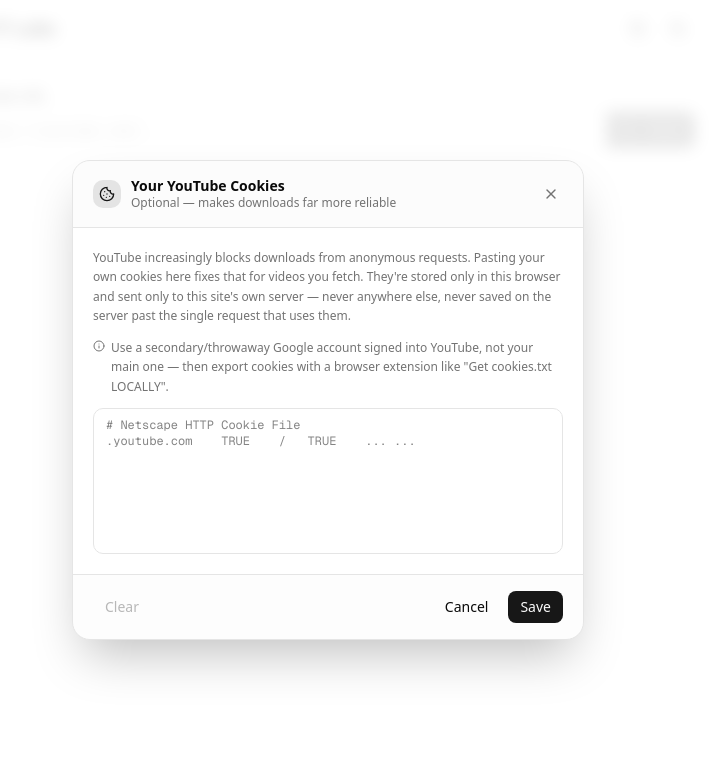
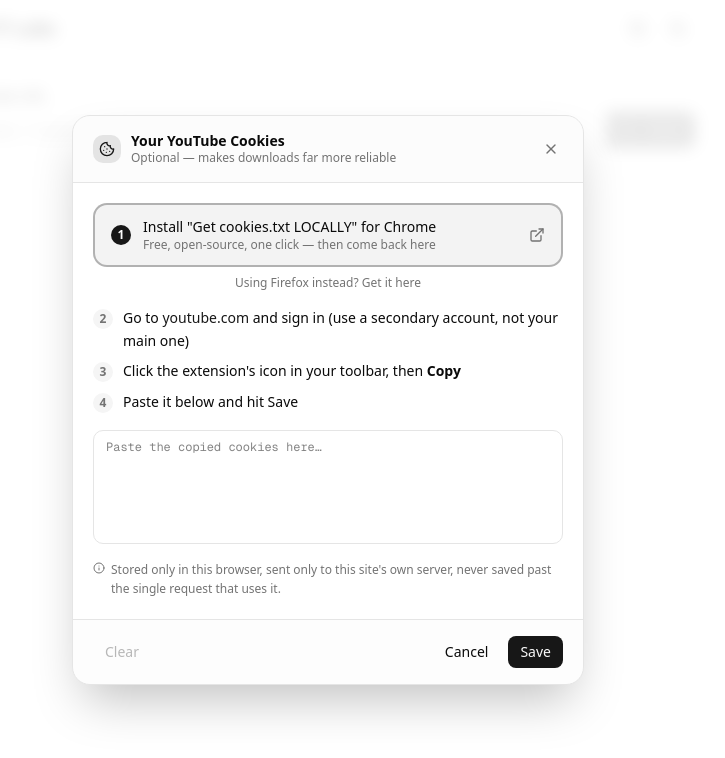
Before and after one commit to Ujjwal2327/YT-Labs, a Next.js app: page / in a window 1280 px wide. Both pictures are taken after a click on the button 950 px from the left and 28 px from the top of the page. Shown: the top 758 px of the page, without its empty margins (312-1037 px from the left). Built offline with nearby package versions, Linux system fonts and the light colour scheme.

Commit message:
fix bugs

```diff
--- a/app/api/stream-url/route.js
+++ b/app/api/stream-url/route.js
@@ -22,6 +22,12 @@ import {
 export const runtime = "nodejs";
 export const maxDuration = 60;
 
+// NOTE: these caps filter by yt-dlp's `height` field, which is the video's
+// raw vertical pixel dimension. For landscape video that's the expected
+// "1080p"-style constraint. For a portrait Short (e.g. 1080x1920), `height`
+// is actually the LARGER dimension, so a "1080p" cap can end up selecting a
+// lower actual resolution than intended. "highest" (the default and most
+// commonly picked option) isn't affected — it has no height cap at all.
 const DEVICE_VIDEO_FORMAT_MAP = {
   highest:
     "bestvideo[height<=1080][vcodec^=avc1]+bestaudio[ext=m4a]/bestvideo[height<=1080]+bestaudio[ext=m4a]/bestvideo[height<=1080]+bestaudio/best[height<=1080]",
--- a/app/api/video/route.js
+++ b/app/api/video/route.js
@@ -82,6 +82,8 @@ export async function GET(req) {
       title: info.title || "Unknown",
       author: info.uploader || info.channel || "Unknown",
       channelId: info.channel_id || null,
+      width: info.width || null,
+      height: info.height || null,
       duration: formatDuration(info.duration || 0),
       durationSeconds: info.duration || 0,
       thumbnail: bestThumb,
--- a/app/page.js
+++ b/app/page.js
@@ -55,6 +55,7 @@ import {
   Settings2,
   ChevronRight,
   Cookie,
+  Smartphone,
 } from "lucide-react";
 
 // ── Theme ─────────────────────────────────────────────────────────────────────
@@ -141,6 +142,19 @@ function detectUrlType(rawUrl) {
     return null;
   } catch {
     return null;
+  }
+}
+
+// A Short is still just a video underneath (same fetch/download path) - this
+// only affects display (type pill label, thumbnail aspect ratio), so it's
+// kept separate from detectUrlType's "video" result rather than becoming a
+// third urlType value every urlType === "video" check would need to handle.
+function isShortsUrl(rawUrl) {
+  if (!rawUrl?.trim()) return false;
+  try {
+    return new URL(rawUrl.trim()).pathname.startsWith("/shorts/");
+  } catch {
+    return false;
   }
 }
 
@@ -1008,14 +1022,41 @@ function DownloadSettingsModal({
 }
 
 // ── Cookies Modal ────────────────────────────────────────────────────────────
+const COOKIE_EXTENSION = {
+  chrome:
+    "https://chromewebstore.google.com/detail/get-cookiestxt-locally/cclelndahbckbenkjhflpdbgdldlbecc",
+  firefox:
+    "https://addons.mozilla.org/en-US/firefox/addon/get-cookies-txt-locally/",
+};
+
 function CookiesModal({ open, onClose, cookies, onSave }) {
   const [draft, setDraft] = useState(cookies);
+  const [browser, setBrowser] = useState({
+    name: "Chrome",
+    url: COOKIE_EXTENSION.chrome,
+  });
 
   useEffect(() => {
-    if (open) setDraft(cookies);
+    if (!open) return;
+    setDraft(cookies);
+    const isFirefox =
+      typeof navigator !== "undefined" && /Firefox\//.test(navigator.userAgent);
+    setBrowser(
+      isFirefox
+        ? { name: "Firefox", url: COOKIE_EXTENSION.firefox }
+        : { name: "Chrome", url: COOKIE_EXTENSION.chrome }, // covers Chrome/Edge/Brave/Opera too
+    );
   }, [open, cookies]);
 
   if (!open) return null;
+
+  const otherBrowser =
+    browser.name === "Chrome"
+      ? { name: "Firefox", url: COOKIE_EXTENSION.firefox }
+      : {
+          name: "Chrome (also works for Edge/Brave)",
+          url: COOKIE_EXTENSION.chrome,
+        };
 
   return (
     <div className="fixed inset-0 z-50 flex items-center justify-center p-4">
@@ -1046,30 +1087,79 @@ function CookiesModal({ open, onClose, cookies, onSave }) {
           </button>
         </div>
 
-        <div className="p-5 flex flex-col gap-3">
-          <p className="text-xs text-muted-foreground leading-relaxed">
-            YouTube increasingly blocks downloads from anonymous requests.
-            Pasting your own cookies here fixes that for videos you fetch.
-            They're stored only in this browser and sent only to this site's own
-            server — never anywhere else, never saved on the server past the
-            single request that uses them.
-          </p>
-          <p className="text-xs text-muted-foreground leading-relaxed flex items-start gap-1.5">
-            <Info className="w-3 h-3 shrink-0 mt-0.5" />
-            Use a secondary/throwaway Google account signed into YouTube, not
-            your main one — then export cookies with a browser extension like
-            "Get cookies.txt LOCALLY".
-          </p>
+        <div className="p-5 flex flex-col gap-4">
+          <a
+            href={browser.url}
+            target="_blank"
+            rel="noopener noreferrer"
+            className="flex items-center gap-3 rounded-xl border-2 border-primary/30 bg-primary/5 hover:bg-primary/10 px-4 py-3 transition-colors"
+          >
+            <span className="shrink-0 w-5 h-5 rounded-full bg-primary text-primary-foreground text-xs font-semibold flex items-center justify-center">
+              1
+            </span>
+            <div className="flex-1 min-w-0">
+              <p className="text-sm font-medium">
+                Install "Get cookies.txt LOCALLY" for {browser.name}
+              </p>
+              <p className="text-xs text-muted-foreground">
+                Free, open-source, one click — then come back here
+              </p>
+            </div>
+            <ExternalLink className="w-4 h-4 text-muted-foreground shrink-0" />
+          </a>
+          <a
+            href={otherBrowser.url}
+            target="_blank"
+            rel="noopener noreferrer"
+            className="text-xs text-muted-foreground hover:text-foreground -mt-2 self-center"
+          >
+            Using {otherBrowser.name} instead? Get it here
+          </a>
+
+          <ol className="flex flex-col gap-2">
+            {[
+              <>
+                Go to{" "}
+                <a
+                  href="https://youtube.com"
+                  target="_blank"
+                  rel="noopener noreferrer"
+                  className="text-primary hover:underline"
+                >
+                  youtube.com
+                </a>{" "}
+                and sign in (use a secondary account, not your main one)
+              </>,
+              <>
+                Click the extension's icon in your toolbar, then{" "}
+                <strong>Copy</strong>
+              </>,
+              <>Paste it below and hit Save</>,
+            ].map((step, i) => (
+              <li key={i} className="flex items-start gap-2.5">
+                <span className="shrink-0 w-5 h-5 rounded-full bg-muted text-muted-foreground text-xs font-semibold flex items-center justify-center mt-0.5">
+                  {i + 2}
+                </span>
+                <p className="text-sm flex-1 leading-relaxed">{step}</p>
+              </li>
+            ))}
+          </ol>
+
           <textarea
             value={draft}
             onChange={(e) => setDraft(e.target.value)}
-            placeholder={
-              "# Netscape HTTP Cookie File\n.youtube.com\tTRUE\t/\tTRUE\t...\t..."
-            }
-            rows={8}
+            placeholder="Paste the copied cookies here…"
+            rows={6}
             className="w-full rounded-lg border bg-background px-3 py-2 text-xs font-mono resize-none focus:outline-none focus:ring-2 focus:ring-ring"
             spellCheck={false}
           />
+
+          <p className="text-xs text-muted-foreground leading-relaxed flex items-start gap-1.5">
+            <Info className="w-3 h-3 shrink-0 mt-0.5" />
+            Stored only in this browser, sent only to this site's own server,
+            never saved past the single request that uses it.
+          </p>
+
           {cookies && (
             <p className="text-xs text-green-600 dark:text-green-400 flex items-center gap-1.5">
               <CheckCircle2 className="w-3.5 h-3.5" /> Cookies are currently
@@ -1134,9 +1224,17 @@ function VideoCard({ video, onDownload, download, globallyBusy = false }) {
 
   const isLocked = globallyBusy || effectiveStatus === "downloading";
 
+  const isVertical = video.height && video.width && video.height > video.width;
+
   return (
     <div className="rounded-xl border bg-card overflow-hidden">
-      <div className="relative w-full aspect-video bg-muted overflow-hidden">
+      <div
+        className={`relative bg-muted overflow-hidden ${
+          isVertical
+            ? "w-40 sm:w-48 aspect-[9/16] mx-auto my-4 rounded-lg"
+            : "w-full aspect-video"
+        }`}
+      >
         <img
           src={video.thumbnail}
           alt={video.title}
@@ -1145,6 +1243,11 @@ function VideoCard({ video, onDownload, download, globallyBusy = false }) {
             e.target.style.display = "none";
           }}
         />
+        {isVertical && (
+          <span className="absolute top-2 left-2 bg-black/80 text-white text-xs font-medium px-1.5 py-0.5 rounded flex items-center gap-1">
+            <Smartphone className="w-3 h-3" /> Short
+          </span>
+        )}
         <span className="absolute bottom-2 right-2 bg-black/80 text-white text-xs font-mono px-1.5 py-0.5 rounded">
           {video.duration}
         </span>
@@ -1745,7 +1848,9 @@ export default function Home() {
     urlType === "playlist"
       ? { label: "Playlist", icon: List }
       : urlType === "video"
-        ? { label: "Video", icon: Video }
+        ? isShortsUrl(url)
+          ? { label: "Short", icon: Smartphone }
+          : { label: "Video", icon: Video }
         : null;
 
   return (
```
